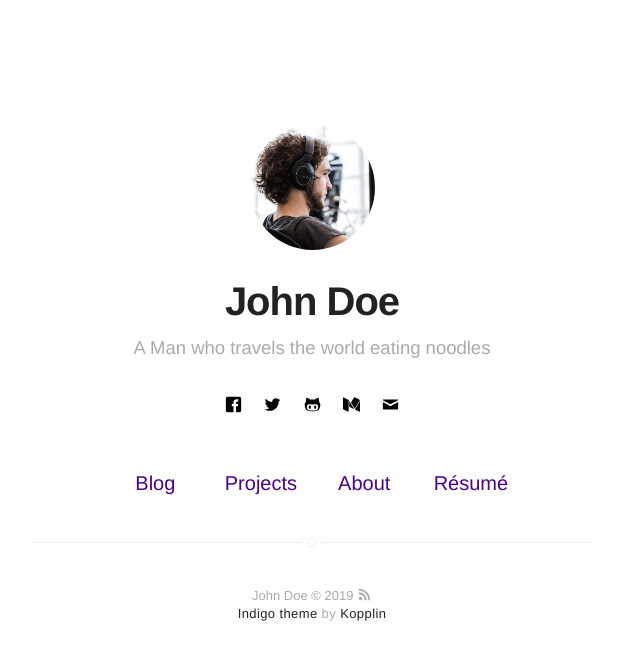
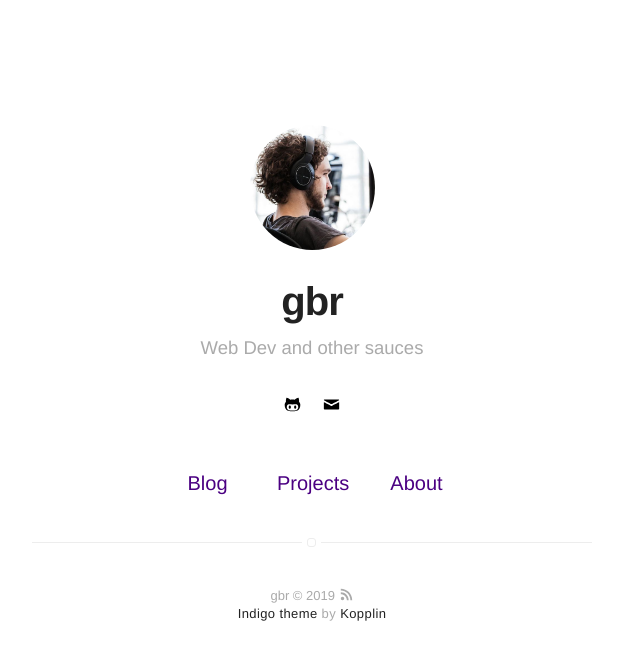
Before and after one commit to garnicag/gbr, a Jekyll site: the page built from index.html, in a window 1280 px wide. Shown: the top 660 px of the page, without its empty margins (328-968 px from the left). Built offline with Jekyll 4.4.1, drawn with Linux system fonts in a browser that asks for light colours.

Commit message:
Updated info

```diff
--- a/_config.yml
+++ b/_config.yml
@@ -1,6 +1,6 @@
 # main text of home
-name: John Doe
-bio: A Man who travels the world eating noodles
+name: gbr
+bio: Web Dev and other sauces
 
 # twitter summary info
 description: A blog about technology and stuff related
@@ -12,11 +12,11 @@ picture: assets/images/profile.jpg
 
 # If you want to include your resume, set to true
 # and specify source (external or local).
-resume: true
+resume: false
 resume-external: true
 resume-url: https://google.com/?q=my+resume
 
-url: https://koppl.in/indigo
+url: https://gbr.pw
 # your url: http://USERNAME.github.io
 
 permalink: /:title/
@@ -34,38 +34,32 @@ disqus:
   categories: [blog, project] # only show disqus for posts that have these categories
 
 # if you don't have any of social below, comment the line
-facebook: myfacebook
-twitter: mytwitter
+# facebook: myfacebook
+# twitter: mytwitter
 # google: mygoogle
 # instagram: myinstagram
 # pinterest: mypinterest
 # linkedin: mylinkedin
 # youtube: myyoutube
 # spotify: myspotify
-github: mygithub
+github: garnicag
 # gitlab: mygitlab
 # lastfm: mylastfm
 # stackoverflow: 7044681/mystackoverflow
 # quora: userquora
 # reddit: username
-medium: medium
+# medium: medium
 # vimeo: myvimeo
 # lanyrd: mylanyrd
-email: myemail@gmail.com
+email: base@gbr.pw
 
 authors:
-    johndoe:
-        name: John Doe
-        bio: A Man who travels the world eating noodles
+    gbr:
+        name: gbr
+        bio: Web dev and other sauces
         external-image: false
         picture: assets/images/profile.jpg
-        twitter: johndoe
-    jamesfoster:
-        name: James Foster
-        bio: A Man who develops software with coffee
-        external-image: false
-        picture: assets/images/james.jpg
-        twitter: jamesfoster
+        # twitter: johndoe
 
 # do you want a larger site? change the option below
 # options: [normal, large] | default: normal
```
